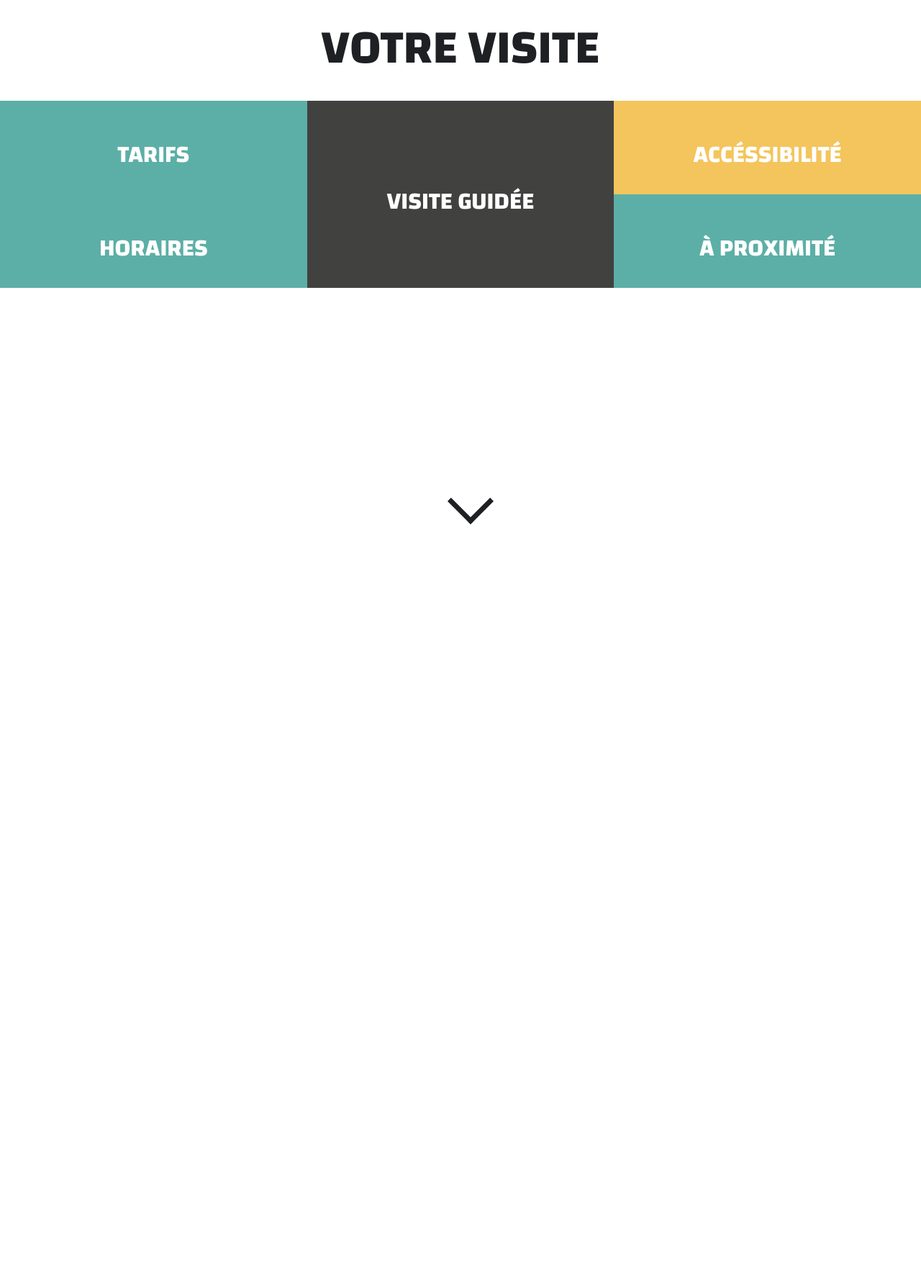
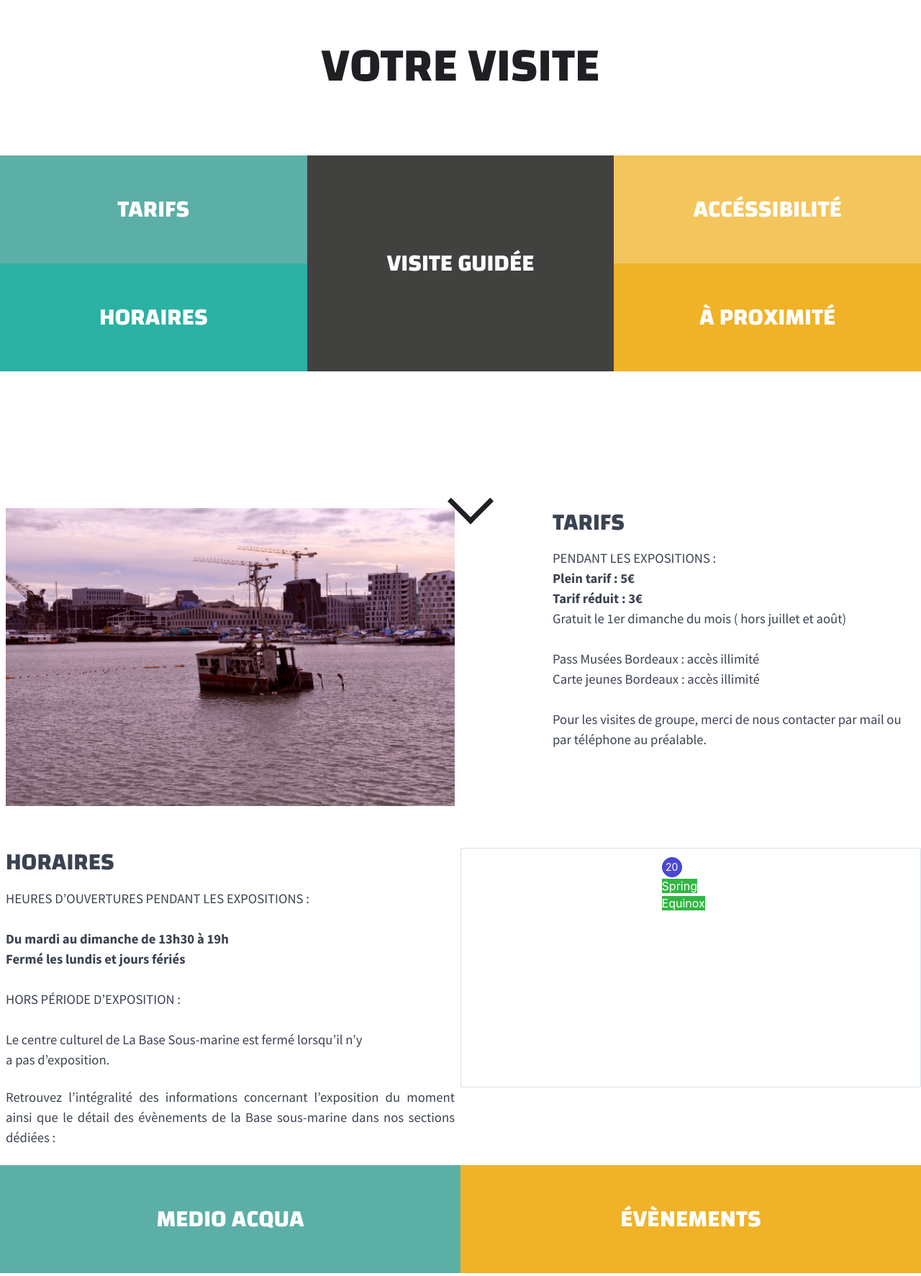
Before and after one commit to QRAVET/BSM, a PHP site: page /visite.php in a window 1280 px wide. Shown: the part 150-1923 px from the top of the page at 72% size. Run offline with PHP 8.4, Linux system fonts and the light colour scheme.

Commit message:
avancée page visite

```diff
--- a/css/style.css
+++ b/css/style.css
@@ -49,6 +49,14 @@
 
 .bg-yellow-bsm {
   background-color: #f4c55c;
+}
+
+.bg-blue-dark {
+  background-color: #2cb1a5;
+}
+
+.bg-yellow-dark {
+  background-color: #f0b227;
 }
 
 /***** FONT & TITLES *****/
@@ -238,7 +246,7 @@ h6 {
   transition: 0.6s;
 }
 
-.active, .active a {
+.active-nav, .active-nav a {
   background: #f4c55c;
   color: white;
 }
@@ -595,7 +603,7 @@ button[type=submit] {
 }
 
 .h3-auto-big h3 {
-  margin-top: 120px;
+  margin-top: 130px;
   text-decoration: none;
   width: 100%;
 }
@@ -719,37 +727,37 @@ button[type=submit] {
 }
 
 .size-menu-hover {
-  height: 260px;
+  height: 300px;
 }
 
 /*Button menu page */
 .hover-tarifs {
   background-color: #5cafa6;
-  height: 130px;
+  height: 150px;
 }
 
 .hover-tarifs a {
-  height: 130px;
+  height: 150px;
 }
 
 .hover-tarifs:hover {
-  background: url(../img/photos/page-lbsm/bsm-hover-histoire2.jpg) no-repeat;
+  background: url(../img/photos/page-visite/bsm-hover-tarif.jpg) no-repeat;
   background-size: cover;
   background-position: center;
   transition: 0.5s;
 }
 
 .hover-horaires {
-  background-color: #5cafa6;
-  height: 130px;
+  background-color: #2cb1a5;
+  height: 150px;
 }
 
 .hover-horaires a {
-  height: 130px;
+  height: 150px;
 }
 
 .hover-horaires:hover {
-  background: url(../img/photos/page-lbsm/bsm-hover-histoire2.jpg) no-repeat;
+  background: url(../img/photos/page-visite/bsm-hover-horaires.jpg) no-repeat;
   background-size: cover;
   background-position: center;
   transition: 0.5s;
@@ -757,15 +765,15 @@ button[type=submit] {
 
 .hover-visite {
   background-color: #414140;
-  height: 260px;
+  height: 300px;
 }
 
 .hover-visite a {
-  height: 260px;
+  height: 300px;
 }
 
 .hover-visite:hover {
-  background: url(../img/photos/page-lbsm/bsm-hover-histoire2.jpg) no-repeat;
+  background: url(../img/photos/page-visite/bsm-hover-visite.jpg) no-repeat;
   background-size: cover;
   background-position: center;
   transition: 0.5s;
@@ -773,38 +781,74 @@ button[type=submit] {
 
 .hover-access {
   background-color: #f4c55c;
-  height: 130px;
+  height: 150px;
 }
 
 .hover-access a {
-  height: 130px;
+  height: 150px;
 }
 
 .hover-access:hover {
-  background: url(../img/photos/page-lbsm/bsm-hover-histoire2.jpg) no-repeat;
+  background: url(../img/photos/page-visite/bsm-hover-access.jpg) no-repeat;
   background-size: cover;
   background-position: center;
   transition: 0.5s;
 }
 
 .hover-proxy {
-  background-color: #5cafa6;
-  height: 130px;
+  background-color: #f0b227;
+  height: 150px;
 }
 
 .hover-proxy a {
-  height: 130px;
+  height: 150px;
 }
 
 .hover-proxy:hover {
-  background: url(../img/photos/page-lbsm/bsm-hover-histoire2.jpg) no-repeat;
+  background: url(../img/photos/page-visite/bsm-hover-proxy.jpg) no-repeat;
+  background-size: cover;
+  background-position: center;
+  transition: 0.5s;
+}
+
+.hover-events {
+  background-color: #f0b227;
+  height: 150px;
+}
+
+.hover-events a {
+  height: 150px;
+}
+
+.hover-events:hover {
+  background: url(../img/photos/page-visite/bsm-hover-events.jpg) no-repeat;
+  background-size: cover;
+  background-position: center;
+  transition: 0.5s;
+}
+
+.hover-medioacqua {
+  background-color: #5cafa6;
+  height: 150px;
+}
+
+.hover-medioacqua a {
+  height: 150px;
+}
+
+.hover-medioacqua:hover {
+  background: url(../img/photos/page-visite/bsm-hover-medioacqua.jpg) no-repeat;
   background-size: cover;
   background-position: center;
   transition: 0.5s;
 }
 
 .h1-page {
-  margin: 14% 0 0 auto;
+  margin: 16% 0 4% auto;
+}
+
+.section-1 {
+  margin-top: 15%;
 }
 
 /*# sourceMappingURL=style.css.map */
--- /dev/null
+++ b/inc/calendar.php
@@ -0,0 +1,16 @@
+<div class="column col-6 col-md-12 calendar calendar-sm">
+    <!-- calendar navbar structure -->
+    <div class="calendar-container">
+        <!-- calendar header structure -->
+
+        <div class="calendar-body">
+        <!-- calendar date with events -->
+        <div class="calendar-date">
+            <button class="date-item active">20</button>
+            <div class="calendar-events">
+            <a class="calendar-event bg-success text-light" href="#calendars">Spring Equinox</a>
+            </div>
+        </div>
+        </div>
+    </div>
+</div>
--- a/inc/nav.php
+++ b/inc/nav.php
@@ -4,7 +4,7 @@
     </div>
     <ul id="menunav" class="float-right text-uppercase dark-grey hide-xl">
         <li><a href="./index.php" class="btn-nav">Accueil</a></li>
-        <li><a href="./lbsm.php" class="btn-nav active">La base sous-marine</a></li>
+        <li><a href="./lbsm.php" class="btn-nav active-nav">La base sous-marine</a></li>
         <li><a href="./programmation.php" class="btn-nav">programmation</a></li>
         <li><a href="./visite.php" class="btn-nav">votre visite</a></li>
         <li><a href="./contact.php" class="btn-nav">contact</a></li>
--- a/js/navbar.js
+++ b/js/navbar.js
@@ -2,7 +2,7 @@
 var btnContainer = document.getElementById("menunav");
 
 // Get all buttons with class="btn" inside the container
-var li = btnContainer.getElementsByClassName("btn");
+var li = btnContainer.getElementsByClassName("btn-nav");
 
 // Loop through the buttons and add the active class to the current/clicked button
 for (var i = 0; i < li.length; i++) {
--- a/visite.php
+++ b/visite.php
@@ -28,7 +28,7 @@
         <!-- Section premier viewport -->
         <div class="columns p-relative">
             <div class="button-down hide-md tooltip" data-tooltip="En savoir plus">
-                <a href="#intro"><img src="img/picto/button/button-grey.svg" alt="ancre-section-suivante"></a>
+                <a href="#tarifs"><img src="img/picto/button/button-grey.svg" alt="ancre-section-suivante"></a>
             </div>
         </div>
         <div class="columns h1-page">
@@ -54,6 +54,53 @@
 
     </div><!-- fin de container -->
 
+    <!-- Section TARIFS-->
+    <div class="container grid-xl">
+        <div class="columns section-1" id="tarifs">
+            <div class="column col-6 col-md-12">
+                <figure class="figure">
+                    <img src="./img/photos/page-visite/tarifs.jpg" alt="photo-bassins-bsm" class="img-responsive">
+                </figure>
+            </div>
+            <div class="column col-6 col-md-12 text-lbsm-right">
+                <h3>tarifs</h3>
+                <p><span class="text-uppercase">PENDANT LES EXPOSITIONS :</span><br><span class="text-bold">Plein tarif : 5€<br>Tarif réduit : 3€<br></span>
+                Gratuit le 1er dimanche du mois ( hors juillet et août)<br><br>
+                    Pass Musées Bordeaux : accès illimité<br>Carte jeunes Bordeaux : accès illimité<br><br>Pour les visites de groupe, merci de nous contacter
+                    par mail ou par téléphone au préalable.</p>
+            </div>
+        </div>
+        <div class="columns bloc" id="horaires">
+            <div class="column col-6 col-md-12 text-lbsm-left">
+                <h3>horaires</h3>
+                <p><span class="text-uppercase">HEURES D’OUVERTURES PENDANT LES EXPOSITIONS :</span><br><br><span class="text-bold">Du mardi au dimanche de 13h30 à 19h
+                    <br>Fermé les lundis et jours fériés<br><br></span><span class="text-uppercase">HORS PÉRIODE D’EXPOSITION :</span>
+                    <br><br>Le centre culturel de La Base Sous-marine est fermé lorsqu’il n’y a pas d’exposition.</p>
+            </div>
+            <?php include './inc/calendar.php' ?>
+        </div>
+        <div class="columns">
+            <div class="column col-6 col-mr-auto text-justify">
+                <p>Retrouvez l’intégralité des informations concernant l’exposition du moment ainsi que le détail des évènements de la Base sous-marine dans nos sections dédiées :</p>
+            </div>
+        </div>
+        <div class="columns white">
+            <a class="column col-6 col-md-12 text-center h3-auto hover-medioacqua" href="#medioacqua"><h3>medio acqua</h3></a>
+            <a class="column col-6 col-md-12 text-center h3-auto hover-events" href="#events"><h3>évènements</h3></a>
+        </div>
+        <div class="columns" id="visite">
+            <div class="column col-6 col-md-12"></div>
+            <div class="column col-6 col-md-12"></div>
+        </div>
+        <div class="columns" id="access">
+            <div class="column col-6 col-md-12"></div>
+            <div class="column col-6 col-md-12"></div>
+        </div>
+        <div class="columns" id="proxy">
+            <div class="column col-6 col-md-12"></div>
+            <div class="column col-6 col-md-12"></div>
+        </div>
+    </div>
 
     <!-- footer -->
     <?/*php include './inc/footer.php' */?>
```
Also changed, not shown: lbsm.php (+4 -6 lines), sass/stylesheet.scss (+65 -21 lines), img/photos/page-visite/bsm-hover-access.jpg (added), img/photos/page-visite/bsm-hover-events.jpg (added), img/photos/page-visite/bsm-hover-horaires.jpg (added), img/photos/page-visite/bsm-hover-medioacqua.jpg (added), img/photos/page-visite/bsm-hover-proxy.jpg (added), img/photos/page-visite/bsm-hover-tarif.jpg (added), img/photos/page-visite/bsm-hover-visite.jpg (added), img/photos/page-visite/tarifs.jpg (added), 1 other file.
